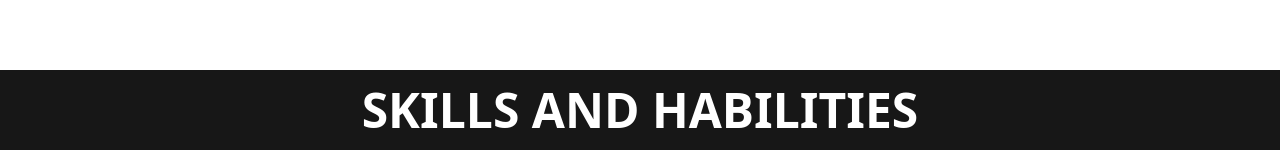
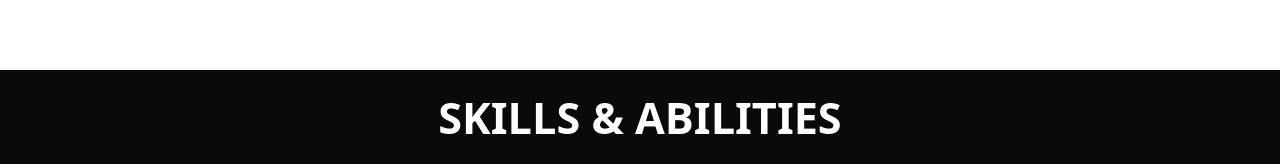
Before and after one commit to Juanfelipegrc/portafolio, a React (Vite) app: page / in a window 1280 px wide. Shown: the part 810-974 px from the top of the page. Built offline with nearby package versions, Linux system fonts and the light colour scheme.

Commit message:
Third Commit

```diff
--- a/src/components/Header.jsx
+++ b/src/components/Header.jsx
@@ -20,7 +20,7 @@ export const Header = () => {
 
     }, []);
 
-    console.log(scrollY)
+
 
 
 
--- a/src/pages/HomePage.jsx
+++ b/src/pages/HomePage.jsx
@@ -37,6 +37,8 @@ export const HomePage = () => {
 
 
     const y = useTransform(scrollY, [0, 700], [1000, -2000]);
+
+
 
 
     useEffect(() => {
@@ -143,9 +145,11 @@ export const HomePage = () => {
             </div>
 
 
-            <div className='bg-neutral-900 w-full'>
 
-                <h2 className='font-semibold text-5xl my-4 text-center text-white'>SKILLS AND HABILITIES</h2>
+
+            <div className='bg-neutral-950 w-full'>
+
+                <h2 className='font-semibold text-[2.7rem] my-4 text-center text-white'>SKILLS & ABILITIES</h2>
 
                 <div className='flex justify-center items-center'>
 
```
Also changed, not shown: src/index.css (line endings or trailing spaces), 1 other file (tests, documents, lock files or other folders).
